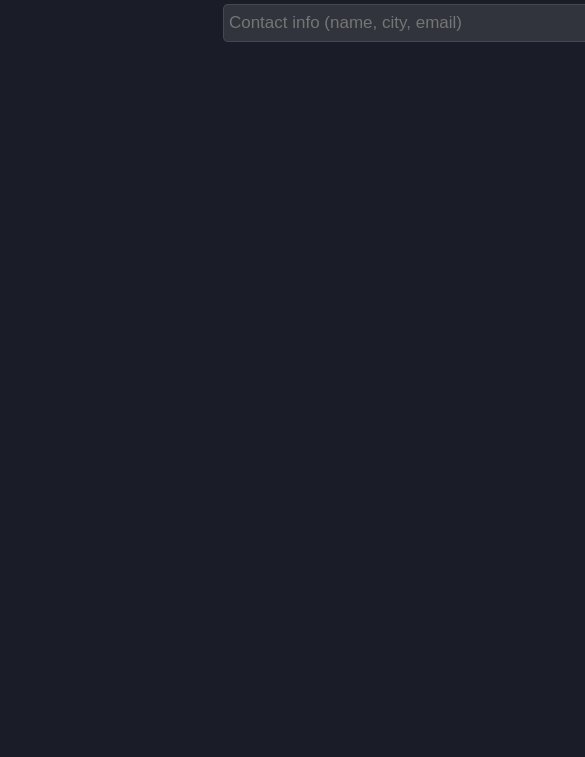
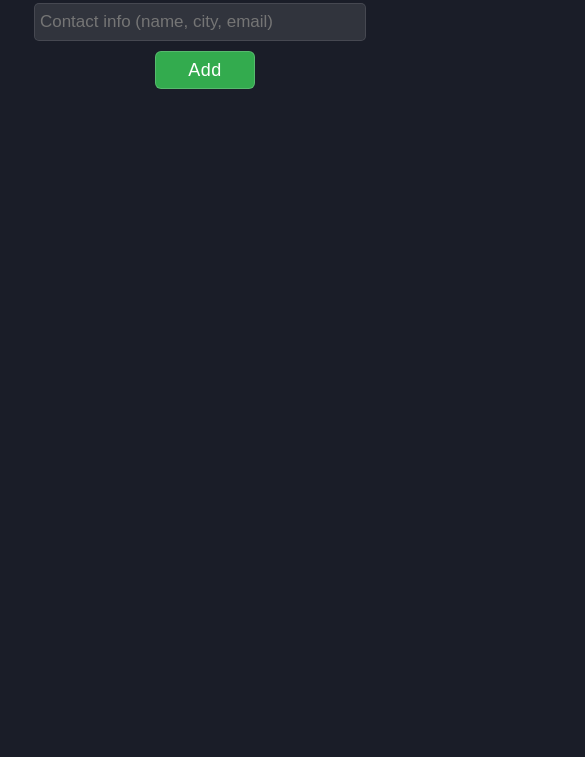
Before and after one commit to Iamshubhamhere/Contact, a plain HTML site: page index.html in a window 390 px wide. Shown: the part 87-844 px from the top of the page, 585 px wide, since content can reach past the window. Drawn offline with nearby package versions, Linux system fonts and the light colour scheme.

Commit message:
responsive

```diff
--- a/assets/style/index.css
+++ b/assets/style/index.css
@@ -137,3 +137,27 @@ p {
   display: flex;
   justify-content: center;
 }
+
+/* -----------------------------------*/
+/* responsiveness                     */
+/* -----------------------------------*/
+
+@media (max-width: 768px) {
+    .container {
+    width:80%;
+    max-width: 600px;
+    min-width:400px;
+    max-height:1200px;
+    margin:0 auto;
+    text-align: center;
+    }
+
+    input[type=text] {
+        width: calc(100% - 10px);
+        margin-bottom: 10px;
+    }
+
+    input[type=submit] {
+        margin-bottom: 10px;
+    }
+}
```
